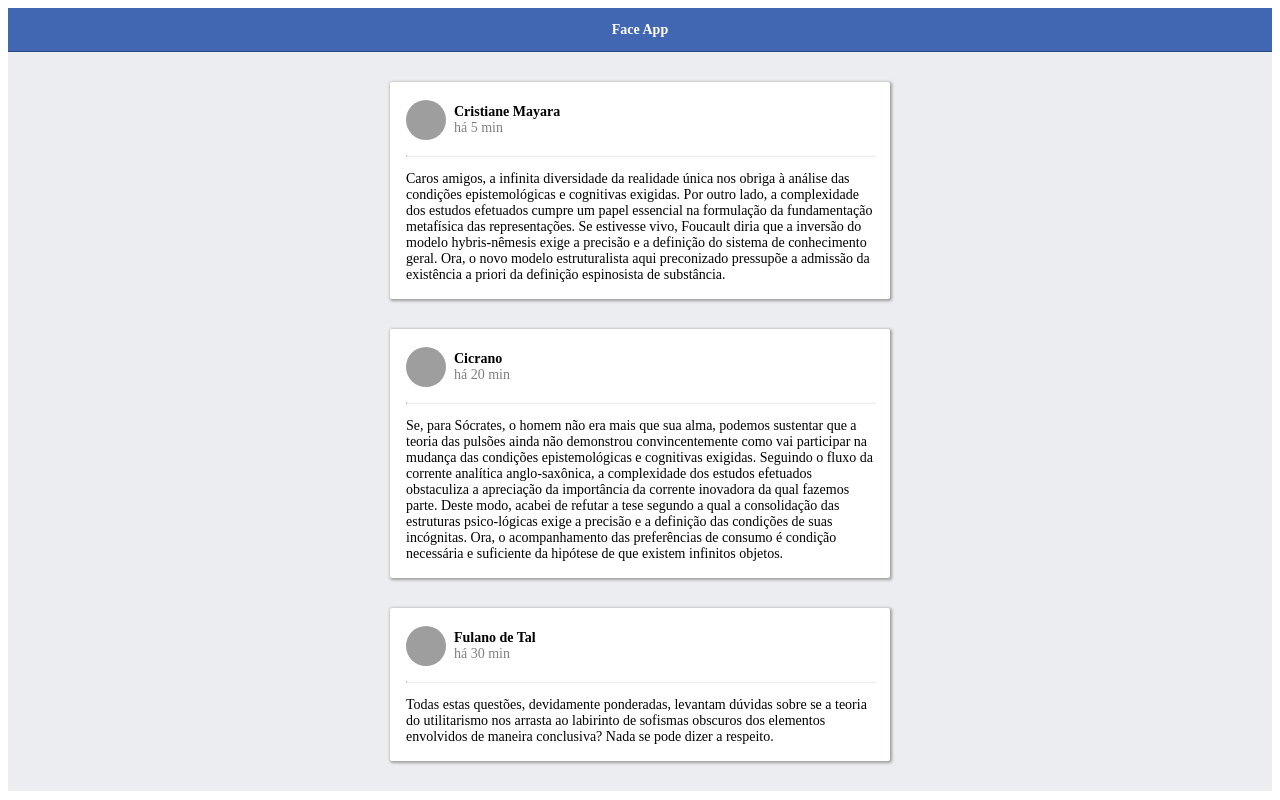
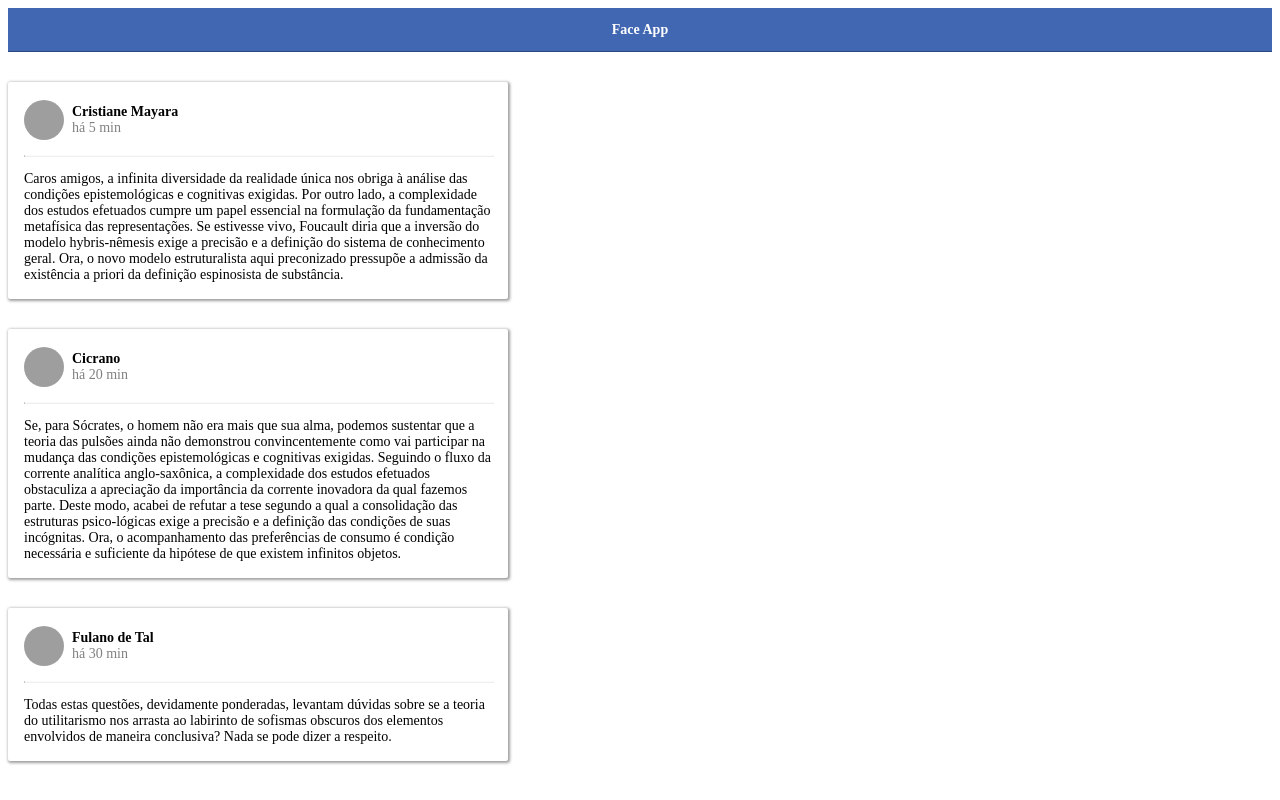
Before and after one commit to CristianeMayara/crsbook, a React app: page / in a window 1280 px wide. Built offline with nearby package versions, Linux system fonts and the light colour scheme; grey boxes are pictures that could not be loaded.

Commit message:
Setting app style

```diff
--- a/package.json
+++ b/package.json
@@ -20,6 +20,7 @@
     "react-dom": "^16.8.6",
     "sass-loader": "^7.1.0",
     "style-loader": "^0.23.1",
+    "styled-components": "^4.2.0",
     "webpack-dev-server": "^3.2.1"
   },
   "devDependencies": {
--- a/src/App.js
+++ b/src/App.js
@@ -1,26 +1,22 @@
 import React, { Component } from 'react';
+import styled from 'styled-components';
+
 import Post from './components/Post';
 import Header from './components/Header';
 
-const styles = {
-  containerStyle: {
-    flex: 1,
-    display: 'flex',
-    flexDirection: 'column',
-    backgroundColor: '#EBEDF0',
-  },
-  postsStyle: {
-    margin: '0 auto',
-    maxWidth: '500px',
-  },
-};
+const Container = styled.div`
+  flex: 1;
+  display: flex;
+  flex-direction: column;
+  background-color: '#EBEDF0';
+`;
 
-class App extends Component {
-  constructor(props) {
-    super(props);
+const Posts = styled.div`
+  margin: '0 auto';
+  max-width: 500px;
+`;
 
-    this.state = {
-      posts: [
+const data = [
   {
     id: '001',
     author: 'Cristiane Mayara',
@@ -45,22 +41,28 @@ class App extends Component {
     text:
       'Todas estas questões, devidamente ponderadas, levantam dúvidas sobre se a teoria do utilitarismo nos arrasta ao labirinto de sofismas obscuros dos elementos envolvidos de maneira conclusiva? Nada se pode dizer a respeito.',
   },
-      ],
+];
+
+class App extends Component {
+  constructor(props) {
+    super(props);
+
+    this.state = {
+      posts: data,
     };
   }
 
   renderPosts() {
     const { posts } = this.state;
-    const { postsStyle, containerStyle } = styles;
     return (
-      <div style={containerStyle}>
+      <Container>
         <Header />
-        <div style={postsStyle}>
+        <Posts>
           {posts.map(post => (
             <Post key={post.id} post={post} />
           ))}
-        </div>
-      </div>
+        </Posts>
+      </Container>
     );
   }
 
```
Also changed, not shown: 1 other file (tests, documents, lock files or other folders). Lines whose indentation alone changed are shown as unchanged.
